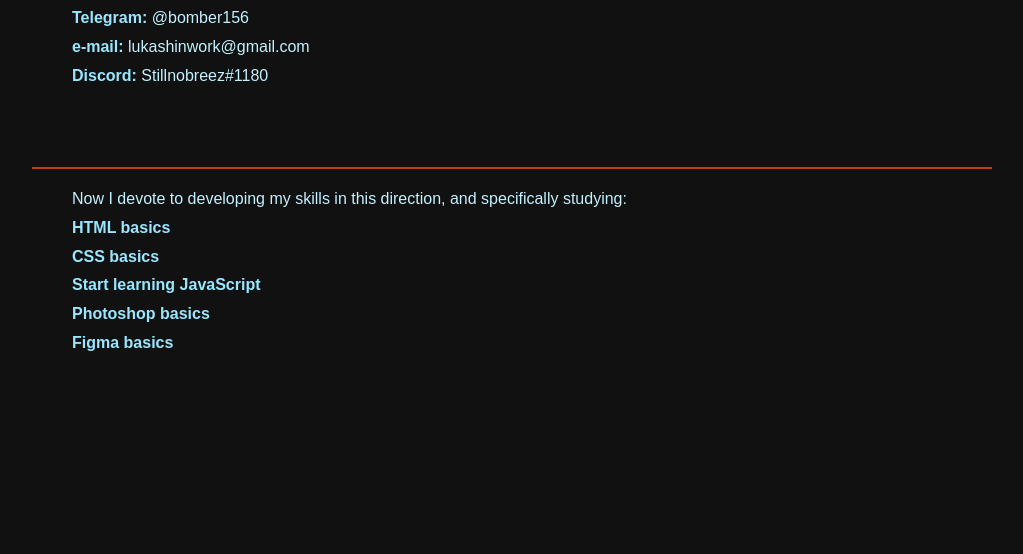
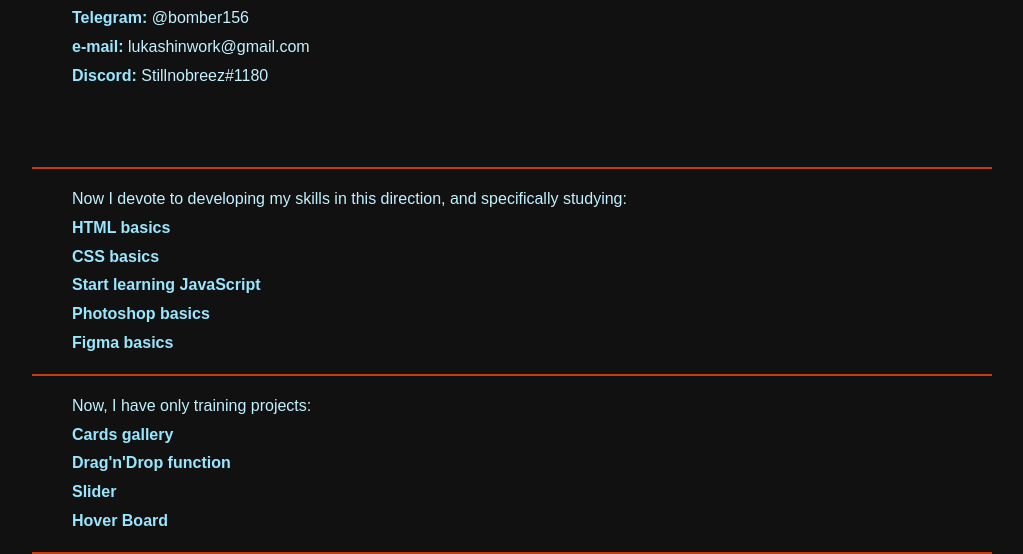
Before and after one commit to bomber156/rsschool-cv, a plain HTML site: page index.html in a window 1280 px wide. Shown: the part 305-859 px from the top of the page, without its empty margins (128-1151 px from the left). Before the commit the page ends 800 px from the top, so only its background shows below. Drawn offline with Linux system fonts and the light colour scheme.

Commit message:
feat:add projects block and styled it

```diff
--- a/assets/css/style.css
+++ b/assets/css/style.css
@@ -58,4 +58,14 @@ hr {
     list-style: none;
 }
 
-.skill_title {}
+.projects_title {
+    font-weight: 700;
+    color: #99e7ff;
+    list-style: none;
+}
+
+.projects_title:hover {
+    font-weight: 700;
+    color: #c73b10;
+    list-style: none;
+}
--- a/index.html
+++ b/index.html
@@ -42,7 +42,7 @@
         </section>
         <hr>
         <section class="skills">
-            <ul class="contacts-list">
+            <ul class="skills-list">
                 <li class="header_titles">
                     <span>Now I devote to developing my skills in this direction, and specifically studying:</span>
                 </li>
@@ -61,7 +61,33 @@
                 <li class="header_titles">
                     <span class="skills_title">Figma basics</span>
                 </li>
+            </ul>
         </section>
+        <hr>
+        <section class="projects">
+            <ul class="projects-list">
+                <li class="header_titles">
+                    <span>Now, I have only training projects:</span>
+                </li>
+                <li class="header_titles">
+                    <a href="https://jsfiddle.net/bomber156/ue4fp5cn/7/">
+                        <span class="projects_title">Cards gallery</span></a>
+                </li>
+                <li class="header_titles">
+                    <a href="https://jsfiddle.net/bomber156/kg7taysu/4/">
+                        <span class="projects_title">Drag'n'Drop function</span></a>
+                </li>
+                <li class="header_titles">
+                    <a href="https://jsfiddle.net/bomber156/v90qy3hz/2/">
+                        <span class="projects_title">Slider</span></a>
+                </li>
+                <li class="header_titles">
+                    <a href="https://jsfiddle.net/bomber156/kzL6hqoe/1/">
+                        <span class="projects_title">Hover Board</span></a>
+                </li>
+            </ul>
+        </section>
+        <hr>
     </header>
 </body>
 
```
